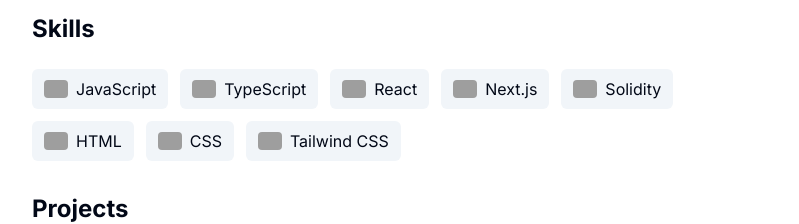
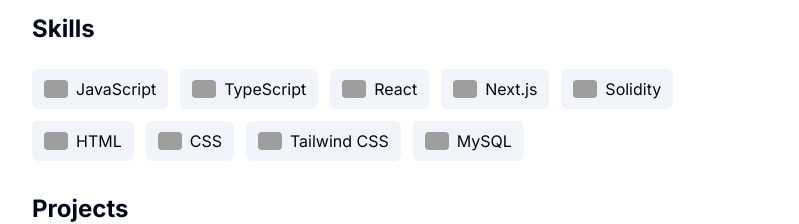
Before and after one commit to JNHNG0205/portfolio, a Next.js app: page / in a window 1280 px wide. Shown: the part 800-1024 px from the top of the page, without its empty margins (240-1039 px from the left). Built offline with nearby package versions, Linux system fonts and the light colour scheme; grey boxes are pictures that could not be loaded.

Commit message:
added new skill

```diff
--- a/src/app/page.tsx
+++ b/src/app/page.tsx
@@ -85,7 +85,8 @@ export default function Home() {
     { name: "Solidity", logo: "https://raw.githubusercontent.com/devicons/devicon/master/icons/solidity/solidity-original.svg" },
     { name: "HTML", logo: "https://raw.githubusercontent.com/devicons/devicon/master/icons/html5/html5-original-wordmark.svg" },
     { name: "CSS", logo: "https://raw.githubusercontent.com/devicons/devicon/master/icons/css3/css3-original-wordmark.svg" },
-    { name: "Tailwind CSS", logo: "https://www.vectorlogo.zone/logos/tailwindcss/tailwindcss-icon.svg" }
+    { name: "Tailwind CSS", logo: "https://www.vectorlogo.zone/logos/tailwindcss/tailwindcss-icon.svg" },
+    { name: "MySQL", logo: "https://www.vectorlogo.zone/logos/mysql/mysql-icon.svg" }
   ]
 
   return (
```
